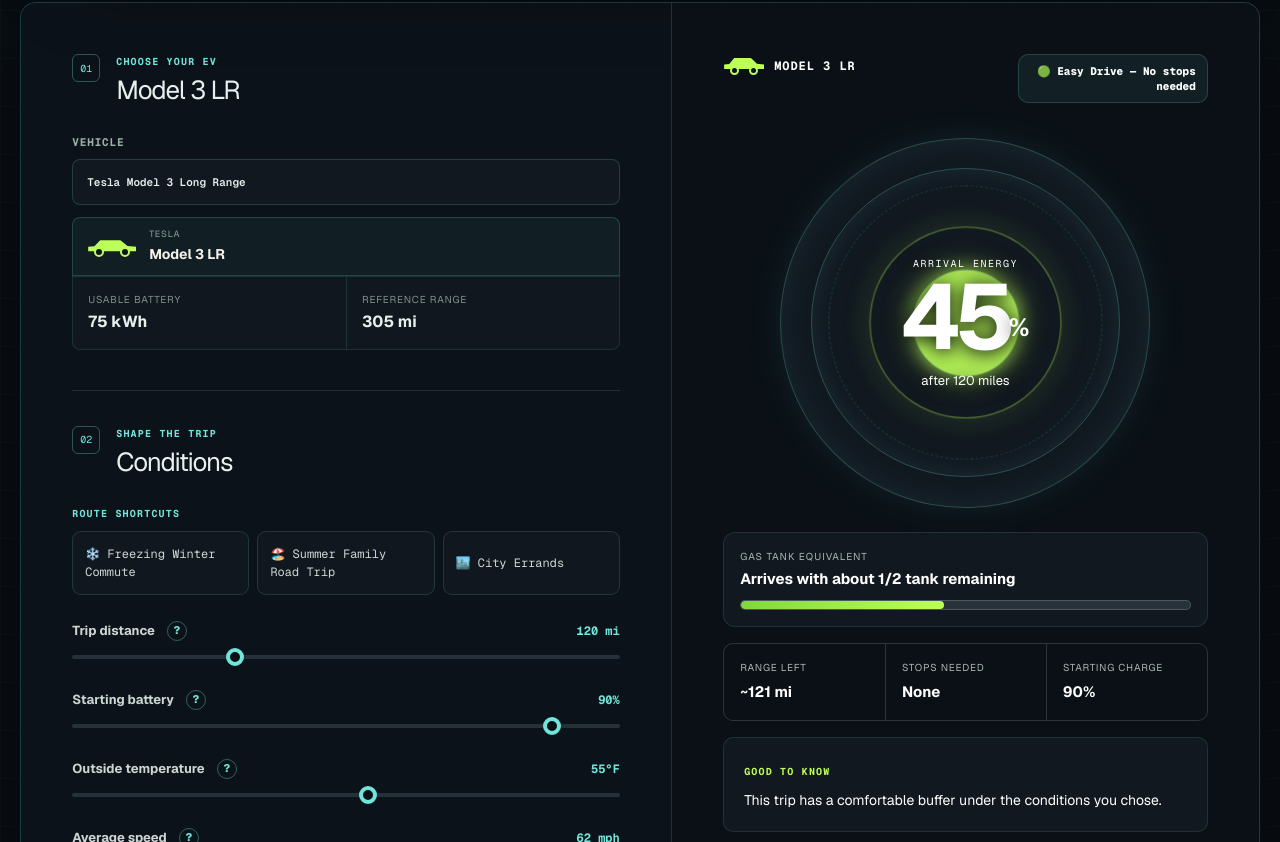
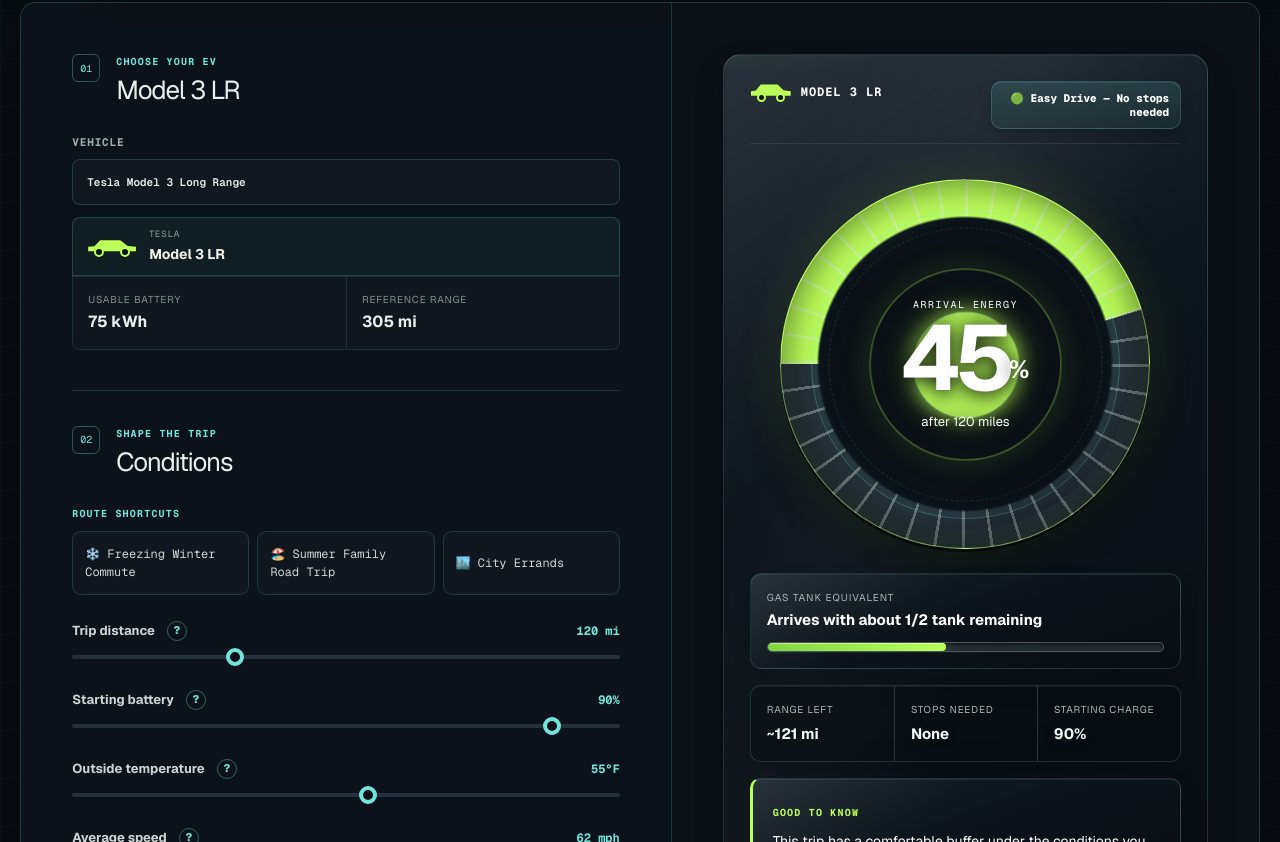
Before and after one commit to drap7-coder/ev-range-lab, a Next.js app: page / in a window 1280 px wide. Shown: the part 758-1600 px from the top of the page. Built offline with nearby package versions, Linux system fonts and the light colour scheme.

Commit message:
Elevate card visual design

```diff
--- a/app/globals.css
+++ b/app/globals.css
@@ -818,6 +818,180 @@
 .compare-matches { width: 100%; margin-top: 14px; padding: 14px; color: #07100e; border: 0; border-radius: 9px; background: var(--lime); font-weight: 800; }
 .shopping-disclaimer { margin: 14px 0 0; color: #758984; font-size: 9px; line-height: 1.45; }
 
+/* Dimensional card system: layered surfaces, precise highlights, and restrained motion. */
+.outlook-card,
+.shop-match,
+.cost-card,
+.tip-card,
+.tank-equivalent,
+.mobile-shopping-results {
+  isolation: isolate;
+  border: 1px solid rgba(145, 240, 228, 0.16);
+  background:
+    linear-gradient(145deg, rgba(255, 255, 255, 0.075), transparent 38%),
+    linear-gradient(160deg, #17212a 0%, #0b1219 54%, #080d12 100%);
+  box-shadow:
+    inset 0 1px 0 rgba(255, 255, 255, 0.11),
+    inset 1px 0 0 rgba(255, 255, 255, 0.025),
+    inset 0 -1px 0 rgba(0, 0, 0, 0.7),
+    0 2px 2px rgba(0, 0, 0, 0.35),
+    0 14px 30px rgba(0, 0, 0, 0.2);
+}
+.outlook-card {
+  position: relative;
+  overflow: hidden;
+  padding: clamp(18px, 2vw, 26px);
+  border-radius: 18px;
+}
+.outlook-card::before,
+.shop-match::before,
+.cost-card::before {
+  content: "";
+  position: absolute;
+  z-index: -1;
+  inset: 0;
+  pointer-events: none;
+  background:
+    radial-gradient(420px 170px at 8% -10%, color-mix(in srgb, var(--car-accent, #71e5da) 15%, transparent), transparent 62%),
+    linear-gradient(110deg, transparent 15%, rgba(255, 255, 255, 0.035) 38%, transparent 60%);
+}
+.outlook-card::after,
+.shop-match::after,
+.cost-card::after {
+  content: "";
+  position: absolute;
+  z-index: 3;
+  inset: 0;
+  border-radius: inherit;
+  pointer-events: none;
+  box-shadow: inset 0 0 0 1px rgba(0, 0, 0, 0.24);
+}
+.outlook-stack.dual .outlook-card {
+  background:
+    linear-gradient(145deg, rgba(255, 255, 255, 0.075), transparent 38%),
+    linear-gradient(160deg, #17212a 0%, #0b1219 54%, #080d12 100%);
+  box-shadow:
+    inset 0 1px 0 rgba(255, 255, 255, 0.11),
+    inset 0 -1px 0 rgba(0, 0, 0, 0.7),
+    0 2px 2px rgba(0, 0, 0, 0.35),
+    0 18px 36px rgba(0, 0, 0, 0.24);
+}
+.outlook-stack.dual .outlook-card.is-efficient {
+  border-color: color-mix(in srgb, var(--car-accent) 54%, rgba(255,255,255,.12));
+  box-shadow:
+    inset 0 1px 0 rgba(255, 255, 255, 0.14),
+    inset 0 -1px 0 rgba(0, 0, 0, 0.7),
+    0 18px 40px rgba(0, 0, 0, 0.28),
+    0 0 34px color-mix(in srgb, var(--car-accent) 11%, transparent);
+}
+.result-top {
+  position: relative;
+  z-index: 4;
+  padding-bottom: 14px;
+  border-bottom: 1px solid rgba(255, 255, 255, 0.08);
+}
+.status {
+  border: 1px solid rgba(113, 229, 218, 0.2);
+  background: linear-gradient(180deg, rgba(113, 229, 218, 0.14), rgba(113, 229, 218, 0.055));
+  box-shadow: inset 0 1px 0 rgba(255,255,255,.08), 0 5px 14px rgba(0,0,0,.2);
+}
+.battery-visual {
+  border-color: color-mix(in srgb, var(--car-accent) 42%, rgba(255,255,255,.12));
+  box-shadow:
+    inset 0 0 38px rgba(0, 0, 0, 0.58),
+    inset 0 0 20px color-mix(in srgb, var(--car-accent) 10%, transparent),
+    0 3px 0 #05080b,
+    0 18px 36px rgba(0, 0, 0, 0.34),
+    0 0 48px color-mix(in srgb, var(--car-accent) 12%, transparent);
+}
+.battery-visual::before {
+  content: "";
+  position: absolute;
+  z-index: 3;
+  inset: 5%;
+  border-radius: 50%;
+  pointer-events: none;
+  background: linear-gradient(145deg, rgba(255,255,255,.12), transparent 22%, transparent 72%, rgba(0,0,0,.34));
+}
+.tank-equivalent,
+.metrics,
+.tip-card,
+.charge-tip,
+.shop-match-metrics {
+  backdrop-filter: blur(12px);
+}
+.tank-equivalent {
+  border-color: rgba(113, 229, 218, 0.16);
+  box-shadow: inset 0 1px 0 rgba(255,255,255,.07), 0 8px 18px rgba(0,0,0,.16);
+}
+.tank-track {
+  box-shadow: inset 0 2px 5px rgba(0,0,0,.65), 0 1px 0 rgba(255,255,255,.04);
+}
+.tank-track span { box-shadow: 0 0 16px color-mix(in srgb, var(--car-accent) 44%, transparent), inset 0 1px 0 rgba(255,255,255,.45); }
+.metrics {
+  overflow: hidden;
+  border-color: rgba(113, 229, 218, 0.16);
+  background: rgba(4, 9, 13, 0.34);
+  box-shadow: inset 0 1px 0 rgba(255,255,255,.055), 0 8px 18px rgba(0,0,0,.14);
+}
+.metrics strong { color: #f5fbf8; text-shadow: 0 0 18px rgba(113,229,218,.12); }
+.tip-card {
+  position: relative;
+  overflow: hidden;
+  border-left: 3px solid var(--lime);
+  box-shadow: inset 0 1px 0 rgba(255,255,255,.08), 0 10px 22px rgba(0,0,0,.18);
+}
+.cost-card {
+  position: relative;
+  overflow: hidden;
+  transition: transform .22s ease, border-color .22s ease, box-shadow .22s ease;
+}
+.cost-card.ev-card {
+  border-color: rgba(189, 255, 89, 0.36);
+  background: linear-gradient(145deg, rgba(189,255,89,.13), transparent 42%), linear-gradient(160deg, #17221d, #0b1212 58%, #080d12);
+  box-shadow: inset 0 1px 0 rgba(255,255,255,.12), 0 14px 30px rgba(0,0,0,.24), 0 0 24px rgba(189,255,89,.07);
+}
+.cost-card strong { color: #f7fcfa; text-shadow: 0 0 20px rgba(113,229,218,.15); }
+.shop-match-list { gap: 16px; perspective: 1200px; }
+.shop-match {
+  border-radius: 16px;
+  background: linear-gradient(145deg, rgba(255,255,255,.075), transparent 40%), linear-gradient(160deg, #17212a, #0b1219 58%, #080d12);
+  box-shadow: inset 0 1px 0 rgba(255,255,255,.11), inset 0 -1px 0 rgba(0,0,0,.65), 0 3px 3px rgba(0,0,0,.34), 0 16px 30px rgba(0,0,0,.22);
+  transform: translateZ(0);
+  transition: transform .24s ease, border-color .24s ease, box-shadow .24s ease;
+}
+.shop-match:first-child {
+  border-color: color-mix(in srgb,var(--car-accent) 62%,rgba(255,255,255,.12));
+  box-shadow: inset 0 1px 0 rgba(255,255,255,.14), 0 20px 42px rgba(0,0,0,.3), 0 0 34px color-mix(in srgb,var(--car-accent) 12%,transparent);
+}
+.shop-rank { color: color-mix(in srgb, var(--car-accent) 16%, transparent); text-shadow: 0 0 22px color-mix(in srgb,var(--car-accent) 15%,transparent); }
+.shop-match-title > strong {
+  padding: 7px 9px;
+  border: 1px solid color-mix(in srgb,var(--car-accent) 35%,transparent);
+  border-radius: 999px;
+  background: color-mix(in srgb,var(--car-accent) 10%,transparent);
+  box-shadow: inset 0 1px 0 rgba(255,255,255,.08);
+}
+.shop-match-metrics {
+  overflow: hidden;
+  border-color: rgba(145,240,228,.14);
+  background: rgba(3,8,12,.38);
+  box-shadow: inset 0 1px 0 rgba(255,255,255,.045);
+}
+.compare-matches {
+  position: relative;
+  box-shadow: inset 0 1px 0 rgba(255,255,255,.55), inset 0 -2px 0 rgba(5,15,12,.3), 0 10px 24px rgba(189,255,89,.16);
+  transition: transform .2s ease, box-shadow .2s ease, filter .2s ease;
+}
+@media (hover: hover) and (pointer: fine) {
+  .shop-match:hover,
+  .cost-card:hover { transform: translateY(-4px); border-color: color-mix(in srgb,var(--car-accent, #71e5da) 48%,rgba(255,255,255,.1)); box-shadow: inset 0 1px 0 rgba(255,255,255,.14), 0 24px 44px rgba(0,0,0,.34), 0 0 30px color-mix(in srgb,var(--car-accent, #71e5da) 9%,transparent); }
+  .compare-matches:hover { transform: translateY(-2px); filter: brightness(1.04); box-shadow: inset 0 1px 0 rgba(255,255,255,.65), inset 0 -2px 0 rgba(5,15,12,.3), 0 15px 30px rgba(189,255,89,.23); }
+}
+.compare-matches:active { transform: translateY(1px); }
+.compare-matches:focus-visible,
+.shop-match:focus-within { outline: 2px solid var(--lime); outline-offset: 3px; }
+
 /* Dark cockpit system, adapted from IQBulls' restrained data-dashboard language. */
 body {
   background:
@@ -894,11 +1068,6 @@
 input[type="range"] { background: #25313a; }
 input[type="range"]::-webkit-slider-thumb { background: #0a1016; border-color: #71e5da; }
 .result-top { font-family: var(--font-mono); }
-.status { border: 1px solid rgba(113, 229, 218, 0.18); background: rgba(113, 229, 218, 0.08); }
-.battery-visual { border-color: rgba(113, 229, 218, 0.25); background: #111820; }
-.tank-equivalent,
-.tip-card,
-.cost-card { border: 1px solid rgba(113, 229, 218, 0.13); background: #111820; }
 .tank-track { height: 10px; background: #273139; }
 .how-it-works { max-width: 1240px; }
 .how-it-works h2 { color: #e8f0ed; }
```
